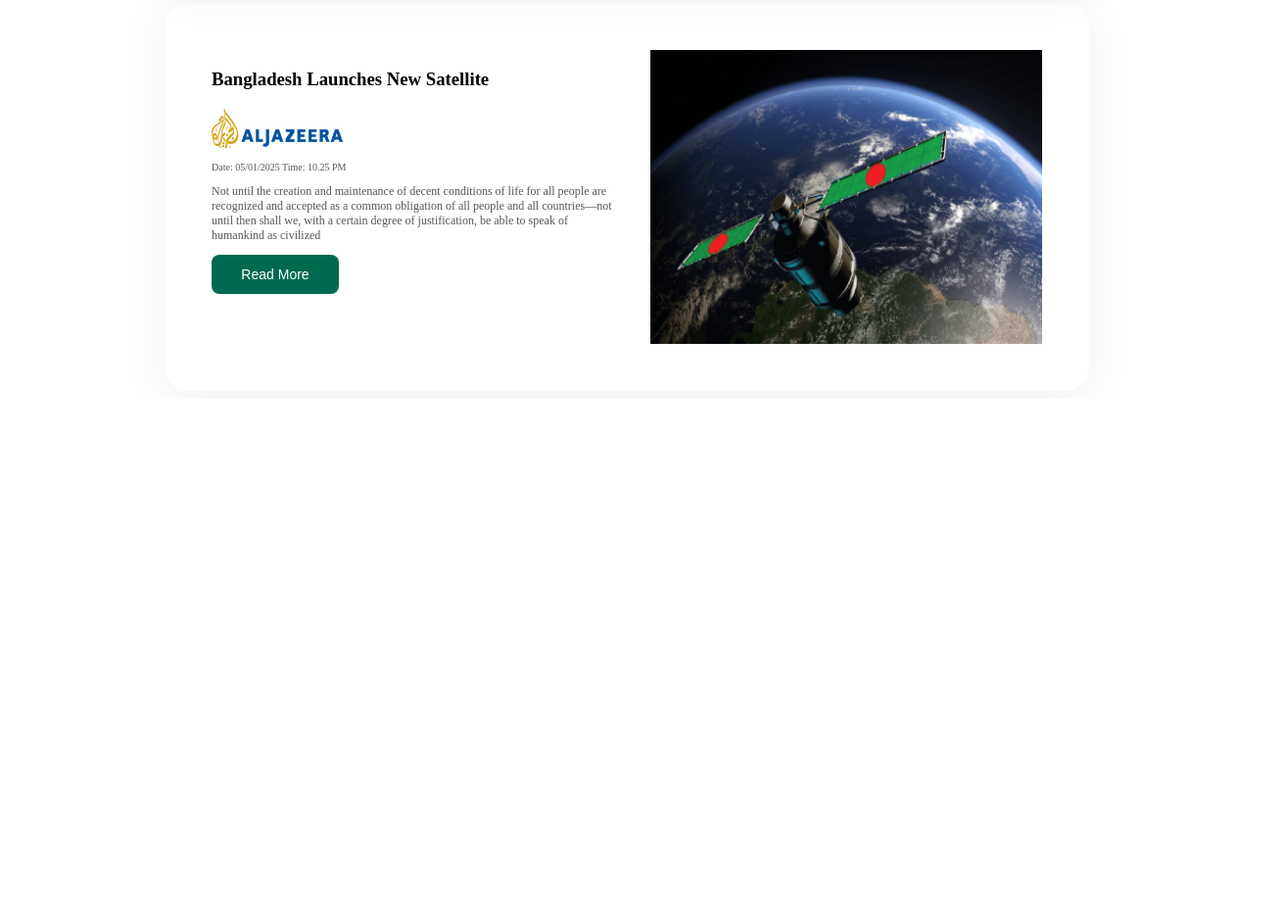
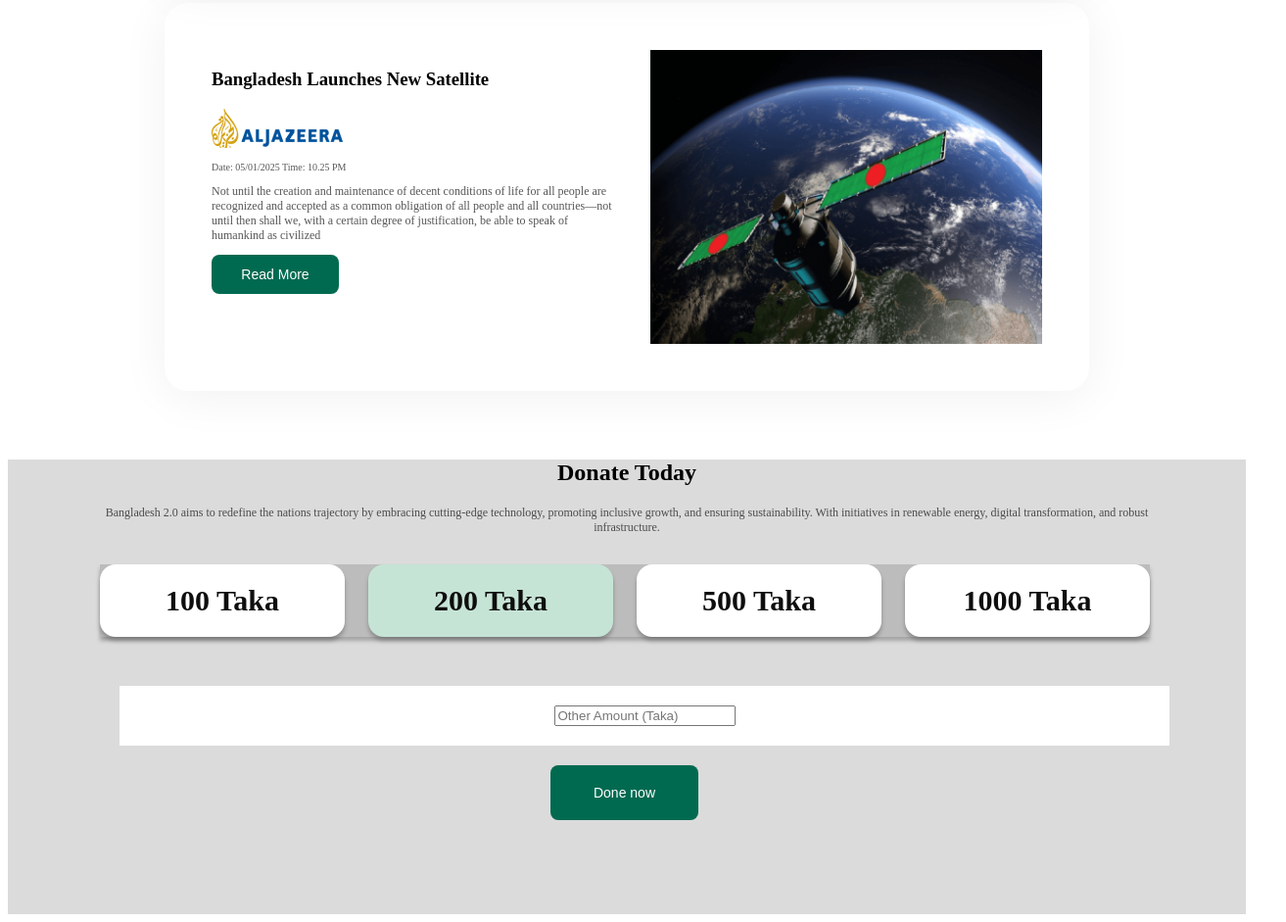
Before and after one commit to nusrathumaira12/assingment-one, a plain HTML site: page index.html in a window 1280 px wide. Shown: the part 2148-3089 px from the top of the page at 98% size, 1313 px wide, since content can reach past the window. Before the commit the page ends 2555 px from the top, so only its background shows below. Drawn offline with Linux system fonts and the light colour scheme.

Commit message:
added Donate

```diff
--- a/index.html
+++ b/index.html
@@ -94,6 +94,24 @@
     </div>
 
 </section>
+
+<section class="donate">
+<h2 class="donate-title">Donate Today</h2>
+<p class="description">Bangladesh 2.0 aims to redefine the nations trajectory by embracing cutting-edge technology, promoting inclusive growth, and ensuring sustainability. With initiatives in renewable energy, digital transformation, and robust infrastructure.</p>
+<br>
+<div class="container">
+    <div class="box">100 Taka</div>
+    <div class="box green ">200 Taka</div>
+    <div class="box">500 Taka</div>
+    <div class="box">1000 Taka</div>
+
+</div>
+  <div class="taka" >
+<input type="text"  placeholder="Other Amount (Taka)">
+</div>
+<button class="btn-5">Done now</button>
+
+</section>
     </main>
     <footer>
 
--- a/styles/style.css
+++ b/styles/style.css
@@ -187,3 +187,71 @@ font: 13px;
 max-width: 730px;
 
 }
+.donate{
+    max-width: 1280px;
+    height: 464px;
+    gap: 32px;
+    background-color: rgba(14, 14, 14, 0.15);
+    border: 5px;
+    margin: 0 auto;
+    padding: 0 94px;
+    text-align: center;
+    align-items: center;
+    margin-top: 70px;
+}
+.container{
+    display: flex;
+    justify-content: space-between;
+     align-items: center;
+    text-align: center;
+
+    max-width: 1072px;
+    gap: 24px;
+    /* margin-top: 30px; */
+    margin-bottom: 50px;
+    box-shadow: 0px 4px 4px 0px rgba(0, 0, 0, 0.25);
+  background-color: rgba(14, 14, 14, 0.15);
+
+}
+.box{
+
+
+    width: 252px;
+     padding: 20px;
+     border: 5px;
+     border-radius: 16px;
+    box-shadow: 0px 4px 4px 0px rgba(0, 0, 0, 0.25);
+    background-color: rgba(14, 14, 14, 0.15);
+    text-align: center;
+   font-size: 30px;
+    font-weight: bold;
+    color: #0E0E0E;
+    background-color: #FFFFFF;
+
+
+}
+.taka{
+    width: 1032px;
+    /* height: 64px; */
+    padding: 20px 20px;
+    margin: 20px 20px;
+    gap: 24px;
+    border: none;
+    text-align: center;
+    align-items: center;
+    background-color: #FFFFFF;
+    color: rgba(14, 14, 14, 0.3);
+}
+.btn-5{
+    width: 151px;
+    height: 56px;
+    gap: 48px;
+    padding: 17px 34px;
+    background-color: #006A50;
+    color: #FFFFFF;
+    font-size: 14px;
+    margin: 0px 600px 0px 460px;
+}
+.green{
+    background-color: #C6E4D6;
+}
```
